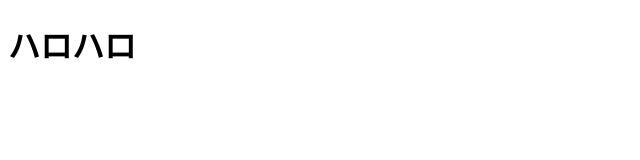
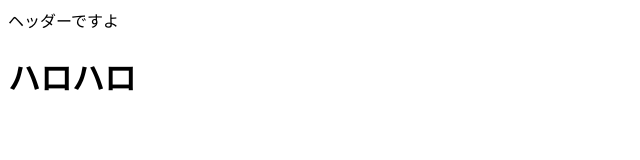
Before and after one commit to tasukunagatome/github-practice, a plain HTML site: page index.html in a window 1280 px wide. Shown: the whole page, without its empty margins (0-640 px from the left). Drawn offline with Linux system fonts and the light colour scheme.

Commit message:
ヘッダー追加

```diff
--- a/index.html
+++ b/index.html
@@ -6,6 +6,7 @@
   <title>Document</title>
 </head>
 <body>
+  <header>ヘッダーですよ</header>
   <h1>ハロハロ</h1>
 </body>
 </html>
```
